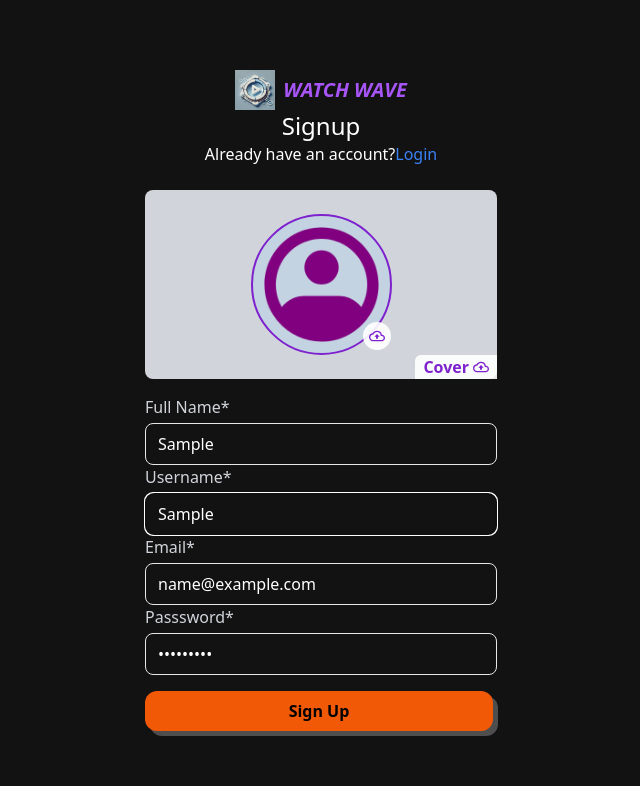
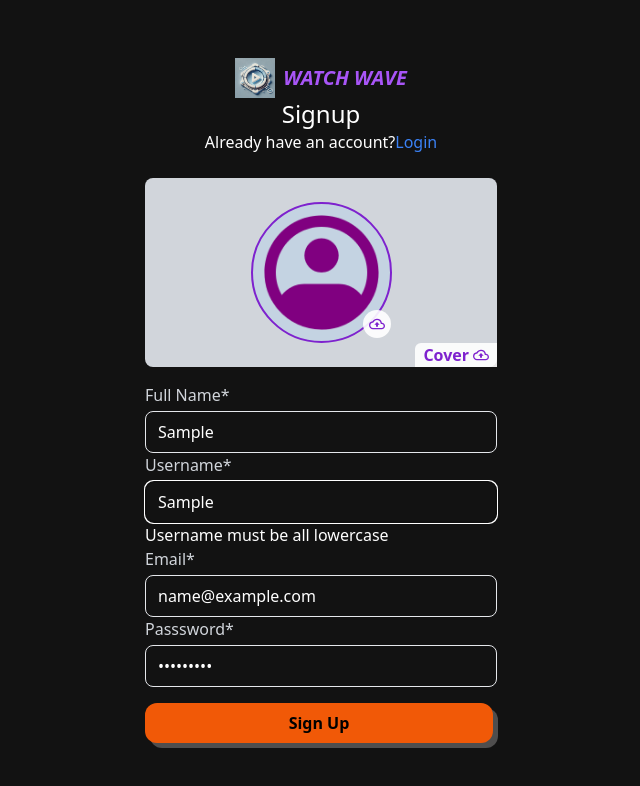
Before and after one commit to hashir-mohd/watchwave, a React (Vite) app in the folder frontend/: page /signup in a window 1280 px wide. Both pictures are taken after typing "Sample", "Sample", "name@example.com", "Sample123" into the empty fields and a click on the button "Sign Up". Shown: the top 786 px of the page, without its empty margins (319-959 px from the left). Built offline with nearby package versions, Linux system fonts and the light colour scheme.

Commit message:
register issue

```diff
--- a/frontend/src/api/auth.api.js
+++ b/frontend/src/api/auth.api.js
@@ -84,6 +84,10 @@ export const registerUser = async (data) => {
   formData.append("email", data.email);
   formData.append("password", data.password);
   formData.append("fullName", data.fullName);
+  formData.forEach((value, key) => {
+    console.log(`${key}: ${value}`);
+  });
+
   try {
     const { data } = await API.post("/users/register", formData);
     toast.success(data?.message);
--- a/frontend/src/hooks/auth.hook.js
+++ b/frontend/src/hooks/auth.hook.js
@@ -34,6 +34,8 @@ export const useCurrentUser = () => {
 };
 
 export const useRegisterUser = () => {
+
+
   return useMutation({
     mutationFn: (user) => registerUser(user),
   });
--- a/frontend/src/pages/Signup.jsx
+++ b/frontend/src/pages/Signup.jsx
@@ -40,6 +40,8 @@ function Signup() {
   const createAccount = async (data) => {
     data.avatar = profilePic;
     data.coverImage = coverPic;
+    console.log(data);
+
     const registeredUser = await registerUser(data);
     if (registeredUser) {
       const loggedInUser = await loginUser({
@@ -151,6 +153,10 @@ function Signup() {
               required: true,
             })}
           />
+          {errors.username && (
+            <p className="error-message">{errors.username.message}</p>
+          )}
+
           <Input
             label={"Email*"}
             type="text"
@@ -160,6 +166,9 @@ function Signup() {
               required: true,
             })}
           />
+          {errors.email && (
+            <p className="error-message">{errors.email.message}</p>
+          )}
 
           <Input
             label={"Passsword*"}
@@ -171,6 +180,8 @@ function Signup() {
             })}
             className="mb-4"
           />
+                      {errors.password && <p className="error-message">{errors.password.message}</p>}
+
           <SpButton type="submit" disabled={isSubmitting}>
             {isSubmitting ? "Creating an Account..." : "Sign Up"}
           </SpButton>
```
Also changed, not shown: 1 other file (tests, documents, lock files or other folders).
